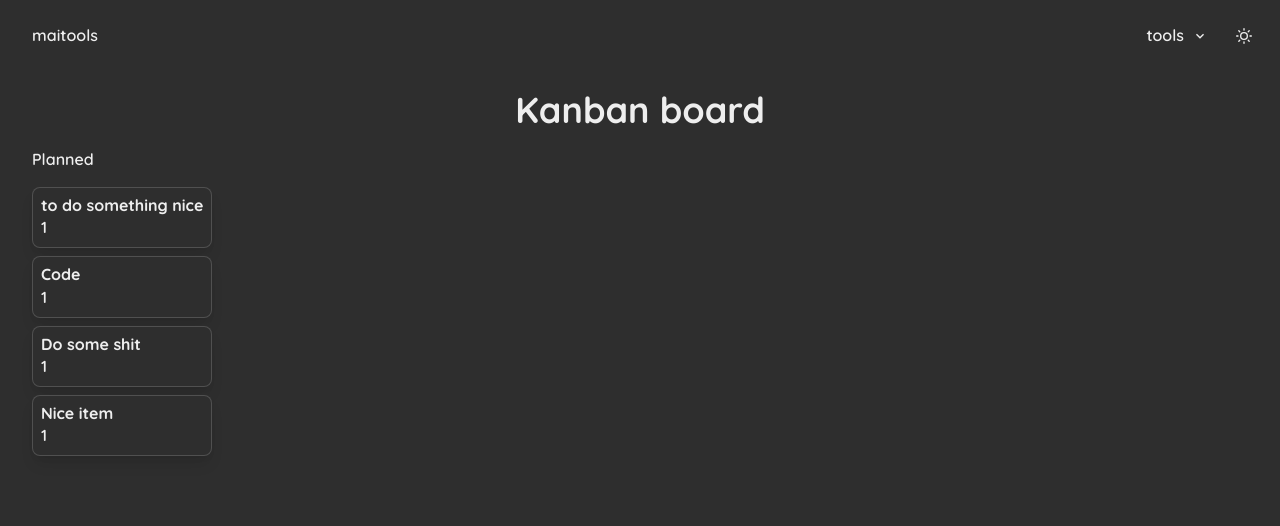
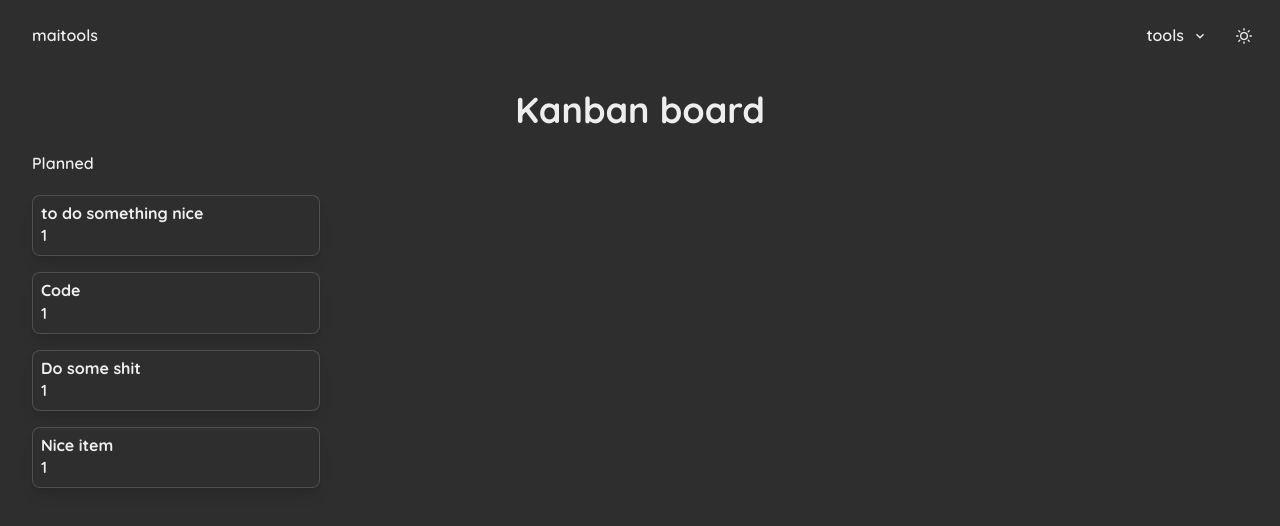
Before and after one commit to olimeme/maitools, a React (Vite) app: page /kanban in a window 1280 px wide. Shown: the top 526 px of the page. Built offline with nearby package versions, Linux system fonts and the light colour scheme.

Commit message:
droppable height extended + editable column name

```diff
--- a/src/components/Kanban/KanbanCard.tsx
+++ b/src/components/Kanban/KanbanCard.tsx
@@ -26,7 +26,6 @@ const KanbanCard = ({
           {...provided.dragHandleProps}
           p={2}
           mt={2}
-          maxW="sm"
           bg={colorMode === "dark" ? "#2e2e2e" : "white"}
           borderWidth="1px"
           borderRadius="lg"
--- a/src/components/Kanban/KanbanColumn.tsx
+++ b/src/components/Kanban/KanbanColumn.tsx
@@ -2,25 +2,42 @@ import React from "react";
 import { DragDropContext, Draggable, Droppable } from "react-beautiful-dnd";
 import KanbanCard from "./KanbanCard";
 import { IKanbanCard } from "../../interfaces/Kanban";
-import { Box, Flex, Heading, Text, VStack } from "@chakra-ui/react";
+import {
+  Box,
+  Editable,
+  EditableInput,
+  EditablePreview,
+  Flex,
+  Heading,
+  Text,
+  VStack,
+} from "@chakra-ui/react";
 
 interface KanbanColumnProps {
   items: IKanbanCard[];
-  columnName: string | React.ReactNode;
+  columnName: string;
 }
 
 const KanbanColumn = ({ items, columnName }: KanbanColumnProps) => {
   return (
-    <Flex flexDirection={"column"} px={4}>
-      <Text mb={2}>{columnName}</Text>
+    <Flex flexDirection={"column"} px={4} width={"xs"}>
+      <Editable mb={2} defaultValue={columnName}>
+        <EditablePreview />
+        <EditableInput />
+      </Editable>
       <Droppable droppableId="droppable-1" type="PERSON">
         {(provided, snapshot) => (
-          <Box ref={provided.innerRef} {...provided.droppableProps}>
+          <VStack
+            ref={provided.innerRef}
+            {...provided.droppableProps}
+            align={"stretch"}
+            minHeight={"40rem"}
+          >
             {items.map((item, idx) => (
               <KanbanCard key={idx} {...item} cardIndex={idx} />
             ))}
             {provided.placeholder}
-          </Box>
+          </VStack>
         )}
       </Droppable>
     </Flex>
```
